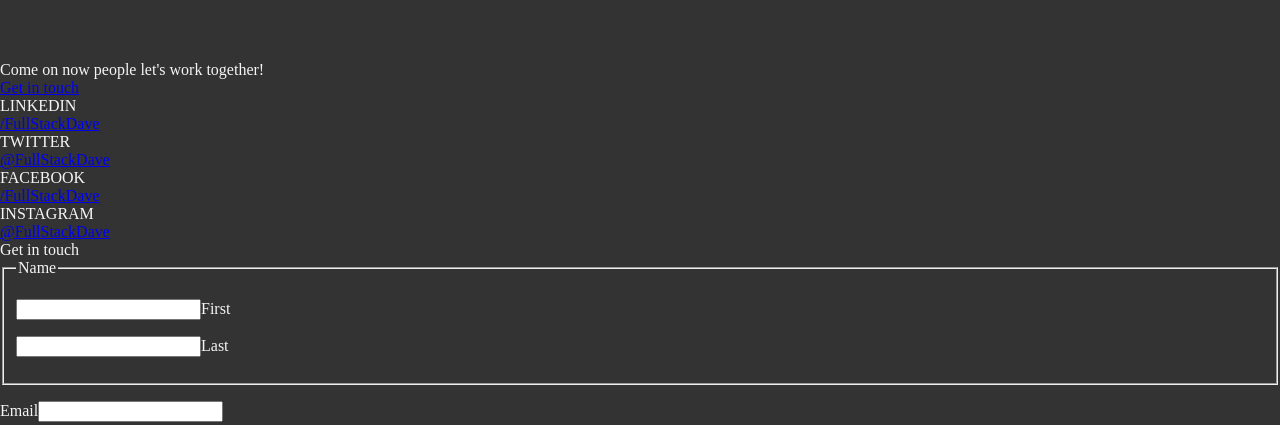
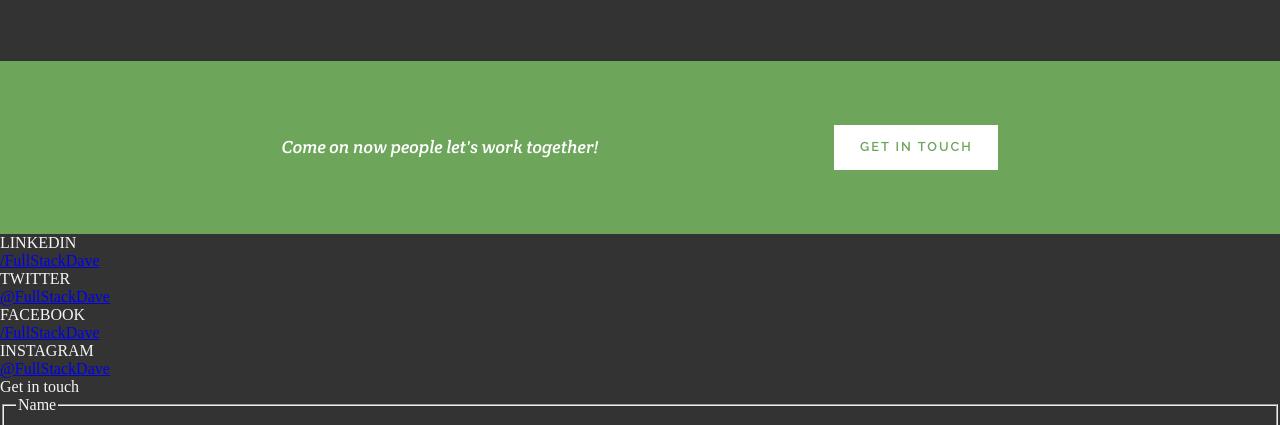
Before and after one commit to rera/davidcabrera.me, a Gatsby site: page / in a window 1280 px wide. Shown: the part 591-1016 px from the top of the page. Built offline with nearby package versions, Linux system fonts and the light colour scheme; Gatsby itself is replaced by a stand-in of ours.

Commit message:
style teaser

```diff
--- a/src/components/teaser.js
+++ b/src/components/teaser.js
@@ -5,7 +5,7 @@ class Teaser extends React.Component {
     return (
 			<section class="teaser">
 				<header>{this.props.header}</header>
-				<a href={this.props.link}>{this.props.linkText}</a>
+				<a className="button white tall" href={this.props.link}>{this.props.linkText}</a>
 			</section>
 		)
   }
--- a/src/styles/_buttons.scss
+++ b/src/styles/_buttons.scss
@@ -5,7 +5,7 @@
 	margin: 0;
 	padding: 0;
 	display: inline-block;
-	background: $slate;
+	background-color: $slate;
 	color: $white;
 	font-family: $body;
 	letter-spacing: 2px;
@@ -15,11 +15,24 @@
 	box-shadow: inset 0 0 0 2px transparent;
 
 	&:hover {
-		background: transparent !important;
+		background-color: transparent !important;
 		box-shadow: inset 0 0 0 2px $white;
 	}
 
 	&.green {
-		background: $green;
+		background-color: $green;
+	}
+
+	&.white {
+		background-color: $white;
+		color: $green;
+
+		&:hover {
+			color: $white;
+		}
+	}
+
+	&.tall {
+		line-height: 3.5em;
 	}
 }
--- /dev/null
+++ b/src/styles/_teaser.scss
@@ -0,0 +1,19 @@
+
+.teaser {
+	padding: 8vh 22vw;
+	background-color: $green;
+	display: flex;
+
+	header {
+		font-family: $serif;
+		font-style: italic;
+		font-size: 1.1em;
+		line-height: 2.5em;
+		color: $white;
+		flex-grow: 2;
+	}
+
+	.button {
+		flex: 0 0 auto;
+	}
+}
--- a/src/styles/main.scss
+++ b/src/styles/main.scss
@@ -3,6 +3,7 @@
 
 @import "hero";
 @import "about";
+@import "teaser";
 
 html, body, #___gatsby, div[role="group"], #page {
 	width: 100%;
```
